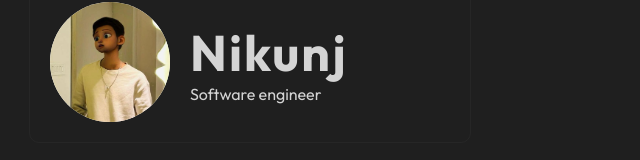
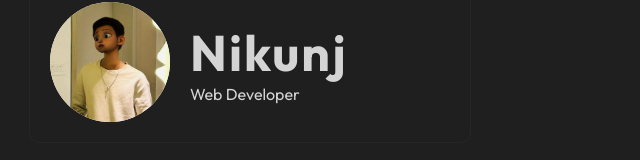
Before and after one commit to nikunjgupta02/portfolio, a plain HTML site: page index.html in a window 1280 px wide. Shown: the part 146-306 px from the top of the page, 31-671 px from the left. Drawn offline with Linux system fonts and the light colour scheme.

Commit message:
changed title

```diff
--- a/index.html
+++ b/index.html
@@ -23,7 +23,7 @@
             </div>
             <div class="name" >
                 <h1>Nikunj</h1>
-                <p>Software engineer</p>
+                <p>Web Developer</p>
             </div>
            </div>
     </section>
```
